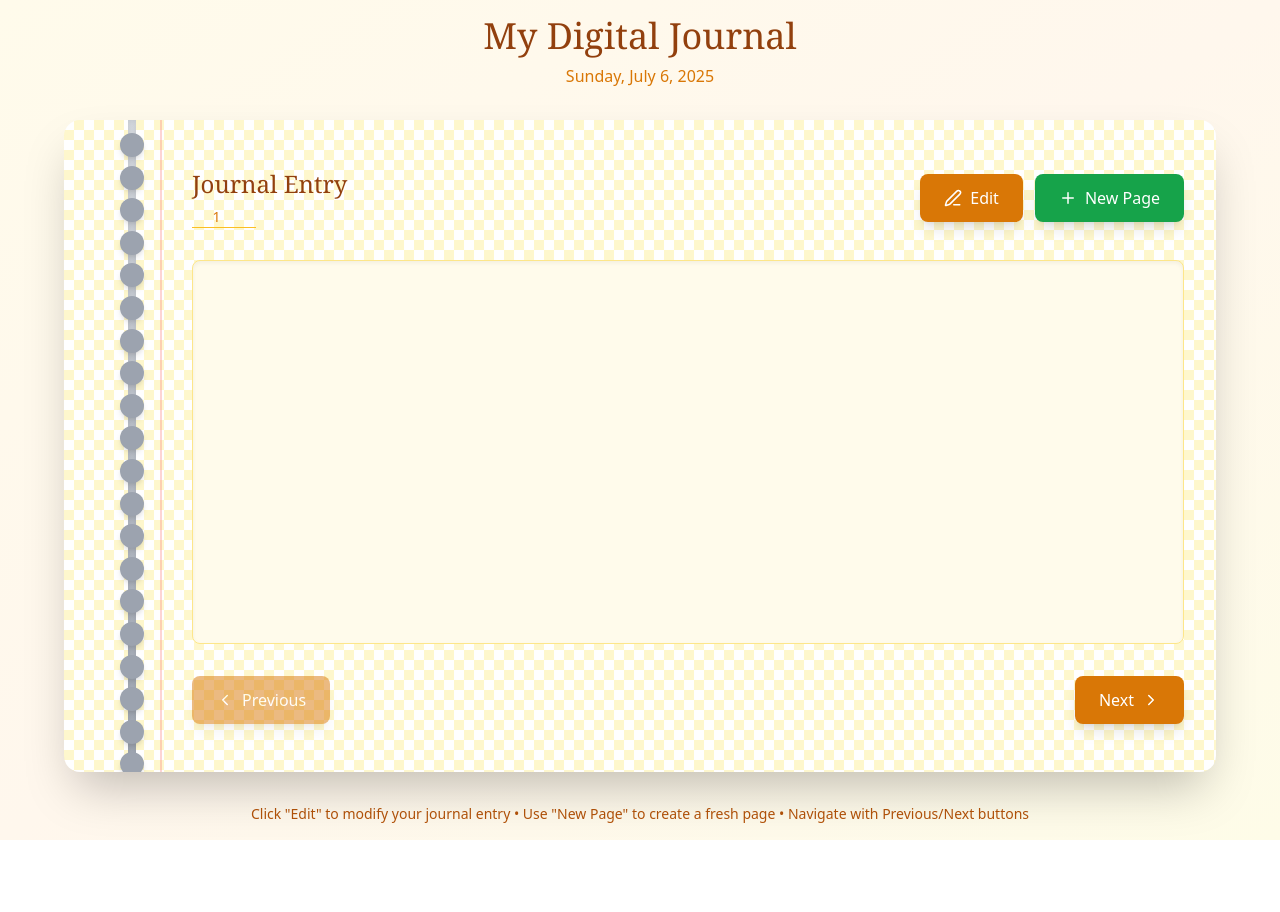
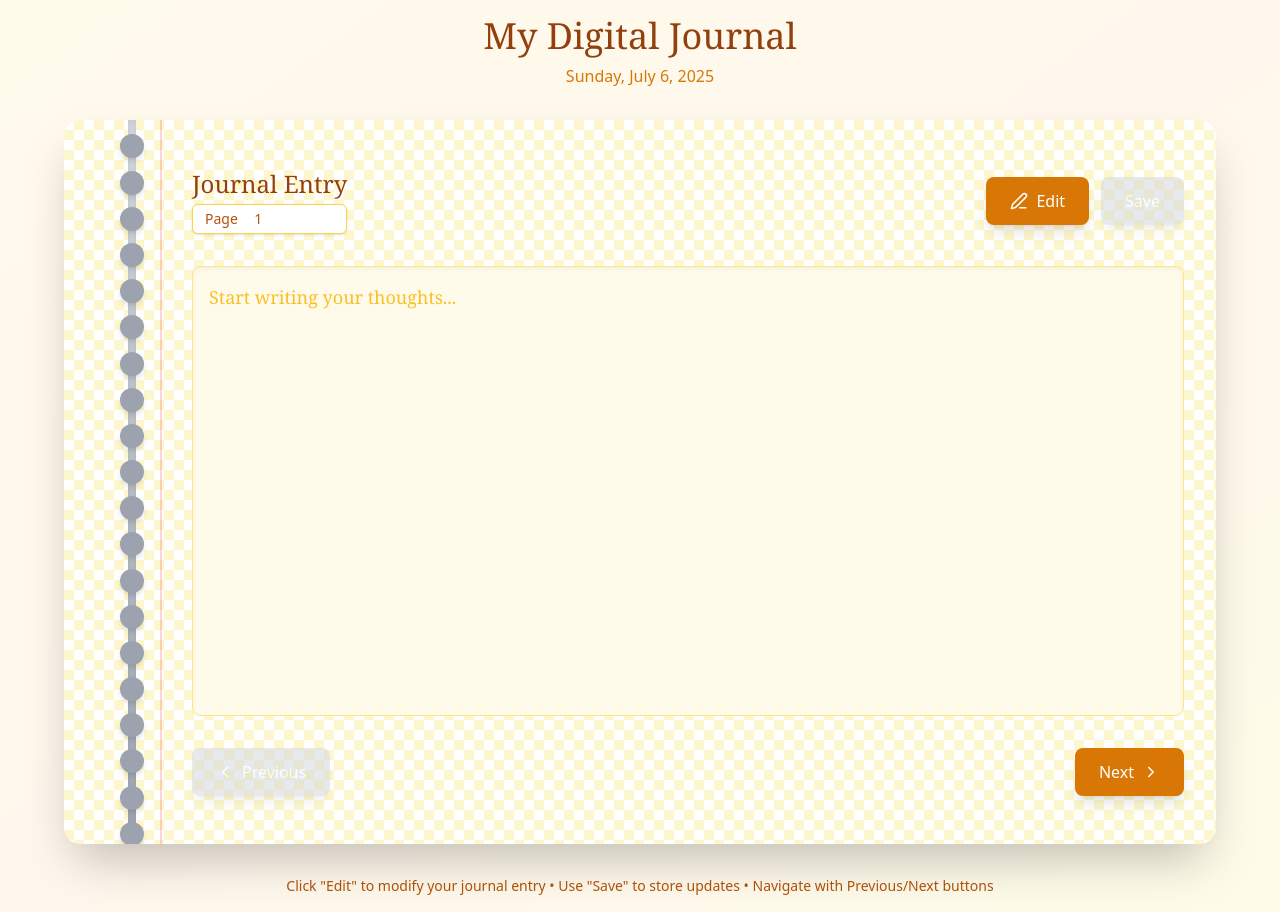
Before and after one commit to SHRUTIAGARWAL21/zenCycle, a Next.js app: page /components/JournalEditor in a window 1280 px wide. Before the commit the page ends 840 px from the top, so only its background shows below. Built offline with nearby package versions, Linux system fonts and the light colour scheme; no server answers.

Commit message:
journal done

```diff
--- a/src/app/api/journal/[pageNumber]/route.ts
+++ b/src/app/api/journal/[pageNumber]/route.ts
@@ -32,11 +32,11 @@ export async function PUT(
   try {
     const userId = await getDataFromToken(request);
     const page = parseInt(params.pageNumber);
-    const { content, imageUrls } = await request.json();
+    const { content } = await request.json();
 
     const updated = await Journal.findOneAndUpdate(
       { userId, pageNumber: page },
-      { content, imageUrls },
+      { content },
       { new: true }
     );
 
@@ -49,26 +49,3 @@ export async function PUT(
     return NextResponse.json({ error: err.message }, { status: 500 });
   }
 }
-
-export async function DELETE(
-  request: NextRequest,
-  { params }: { params: { pageNumber: string } }
-) {
-  try {
-    const userId = await getDataFromToken(request);
-    const page = parseInt(params.pageNumber);
-
-    const deleted = await Journal.findOneAndDelete({
-      userId,
-      pageNumber: page,
-    });
-
-    if (!deleted) {
-      return NextResponse.json({ error: "Journal not found" }, { status: 404 });
-    }
-
-    return NextResponse.json({ message: "Deleted successfully" });
-  } catch (err: any) {
-    return NextResponse.json({ error: err.message }, { status: 500 });
-  }
-}
--- a/src/app/api/journal/route.ts
+++ b/src/app/api/journal/route.ts
@@ -18,7 +18,6 @@ export async function POST(req: NextRequest) {
     const journal = await Journal.create({
       userId,
       content,
-      imageUrls,
       pageNumber: nextPageNumber,
     });
 
--- a/src/app/components/JournalEditor/page.tsx
+++ b/src/app/components/JournalEditor/page.tsx
@@ -1,9 +1,63 @@
-import React from "react";
+"use client";
+
+import React, { useState, useEffect } from "react";
 import { ChevronLeft, ChevronRight, Plus, Edit3 } from "lucide-react";
-import { useState, useEffect } from "react";
 
 const SimpleJournalUI = () => {
   const [page, setPage] = useState<number>(1);
+  const [content, setContent] = useState<string>("");
+  const [isEditing, setIsEditing] = useState<boolean>(false);
+  const [pageExists, setPageExists] = useState<boolean>(false); // true if GET was successful
+
+  useEffect(() => {
+    const fetchContent = async () => {
+      try {
+        const res = await fetch(`/api/journal/${page}`);
+        if (res.ok) {
+          const data = await res.json();
+          setContent(data.content || "");
+          setPageExists(true);
+        } else {
+          setContent("");
+          setPageExists(false);
+        }
+        setIsEditing(false); // disable editing on page change
+      } catch (err) {
+        console.error("Error fetching journal:", err);
+      }
+    };
+    fetchContent();
+  }, [page]);
+
+  const handleSave = async () => {
+    try {
+      const url = pageExists ? `/api/journal/${page}` : `/api/journal`;
+      const method = pageExists ? "PUT" : "POST";
+
+      const res = await fetch(url, {
+        method,
+        headers: {
+          "Content-Type": "application/json",
+        },
+        body: JSON.stringify({ content }),
+      });
+
+      if (!res.ok) throw new Error("Failed to save entry");
+
+      if (!pageExists) {
+        const data = await res.json();
+        setPage(data.pageNumber); // use returned pageNumber from POST
+        setPageExists(true);
+      }
+
+      setIsEditing(false);
+    } catch (err) {
+      console.error("Save failed:", err);
+    }
+  };
+
+  const handleNext = () => setPage((prev) => prev + 1);
+  const handlePrev = () => setPage((prev) => (prev > 1 ? prev - 1 : 1));
 
   return (
     <div className="min-h-screen bg-gradient-to-br from-amber-50 via-orange-50 to-yellow-50 p-4">
@@ -50,47 +104,82 @@ const SimpleJournalUI = () => {
                 <h2 className="text-2xl font-serif text-amber-800 mb-1">
                   Journal Entry
                 </h2>
+                <div className="flex items-center gap-1 bg-white px-3 py-1 rounded-md shadow border border-amber-300">
+                  <span className="text-amber-700 text-sm font-medium">
+                    Page
+                  </span>
                   <input
                     type="number"
                     min={1}
                     value={page}
                     onChange={(e) => setPage(Number(e.target.value))}
-                  onBlur={() => console.log("Go to page", page)} // Replace this with actual fetch or navigation
-                  onKeyDown={(e) => {
-                    if (e.key === "Enter") {
-                      console.log("Go to page", page); // Replace with logic to fetch that page
-                    }
-                  }}
-                  className="text-amber-600 text-sm bg-transparent border-b border-amber-400 focus:outline-none w-16 text-center"
+                    className="w-12 text-center text-sm text-amber-700 font-medium bg-transparent focus:outline-none"
                   />
+                </div>
               </div>
 
               {/* Action Buttons */}
               <div className="flex gap-3">
-                <button className="flex items-center gap-2 bg-amber-600 text-white px-6 py-3 rounded-lg hover:bg-amber-700 transition-all duration-300 shadow-lg hover:shadow-xl transform hover:-translate-y-0.5">
+                <button
+                  onClick={() => setIsEditing(true)}
+                  disabled={isEditing}
+                  className={`flex items-center gap-2 px-6 py-3 rounded-lg transition shadow-lg ${
+                    isEditing
+                      ? "bg-gray-300 text-white cursor-not-allowed opacity-50"
+                      : "bg-amber-600 text-white hover:bg-amber-700 hover:shadow-xl transform hover:-translate-y-0.5"
+                  }`}
+                >
                   <Edit3 size={18} />
                   Edit
                 </button>
-                <button className="flex items-center gap-2 bg-green-600 text-white px-6 py-3 rounded-lg hover:bg-green-700 transition-all duration-300 shadow-lg hover:shadow-xl transform hover:-translate-y-0.5">
-                  <Plus size={18} />
-                  New Page
+
+                <button
+                  onClick={handleSave}
+                  disabled={!isEditing}
+                  className={`flex items-center gap-2 px-6 py-3 rounded-lg transition shadow-lg ${
+                    isEditing
+                      ? "bg-green-600 text-white hover:bg-green-700 hover:shadow-xl transform hover:-translate-y-0.5"
+                      : "bg-gray-300 text-white cursor-not-allowed opacity-50"
+                  }`}
+                >
+                  Save
                 </button>
               </div>
             </div>
 
-            {/* Content Area */}
-            <div className="bg-amber-50 rounded-lg p-6 shadow-inner min-h-96 border border-amber-200">
-              <div className="text-gray-800 leading-relaxed font-serif text-lg"></div>
+            {/* Content Area - Clean Textarea */}
+            <div className="bg-amber-50 rounded-lg p-4 shadow-inner border border-amber-200 min-h-[24rem]">
+              <textarea
+                value={content}
+                onChange={(e) => setContent(e.target.value)}
+                disabled={!isEditing}
+                placeholder="Start writing your thoughts..."
+                rows={14}
+                className={`w-full h-full resize-none bg-transparent outline-none text-gray-800 text-lg font-serif leading-relaxed placeholder:text-amber-400 ${
+                  isEditing ? "" : "cursor-not-allowed"
+                }`}
+              />
             </div>
 
             {/* Navigation */}
             <div className="flex justify-between items-center mt-8">
-              <button className="flex items-center gap-2 bg-amber-600 text-white px-6 py-3 rounded-lg hover:bg-amber-700 transition-all duration-300 shadow-lg opacity-50 cursor-not-allowed">
+              <button
+                onClick={handlePrev}
+                className={`flex items-center gap-2 px-6 py-3 rounded-lg transition shadow-lg ${
+                  page > 1
+                    ? "bg-amber-600 text-white hover:bg-amber-700 hover:shadow-xl transform hover:-translate-y-0.5"
+                    : "bg-gray-300 text-white cursor-not-allowed opacity-50"
+                }`}
+                disabled={page <= 1}
+              >
                 <ChevronLeft size={18} />
                 Previous
               </button>
 
-              <button className="flex items-center gap-2 bg-amber-600 text-white px-6 py-3 rounded-lg hover:bg-amber-700 transition-all duration-300 shadow-lg hover:shadow-xl transform hover:-translate-y-0.5">
+              <button
+                onClick={handleNext}
+                className="flex items-center gap-2 bg-amber-600 text-white px-6 py-3 rounded-lg hover:bg-amber-700 transition shadow-lg hover:shadow-xl transform hover:-translate-y-0.5"
+              >
                 Next
                 <ChevronRight size={18} />
               </button>
@@ -98,10 +187,11 @@ const SimpleJournalUI = () => {
           </div>
         </div>
 
+        {/* Footer Note */}
         <div className="mt-8 text-center text-amber-700 text-sm">
           <p>
-            Click "Edit" to modify your journal entry • Use "New Page" to create
-            a fresh page • Navigate with Previous/Next buttons
+            Click "Edit" to modify your journal entry • Use "Save" to store
+            updates • Navigate with Previous/Next buttons
           </p>
         </div>
       </div>
```
Lines whose indentation alone changed are shown as unchanged.
